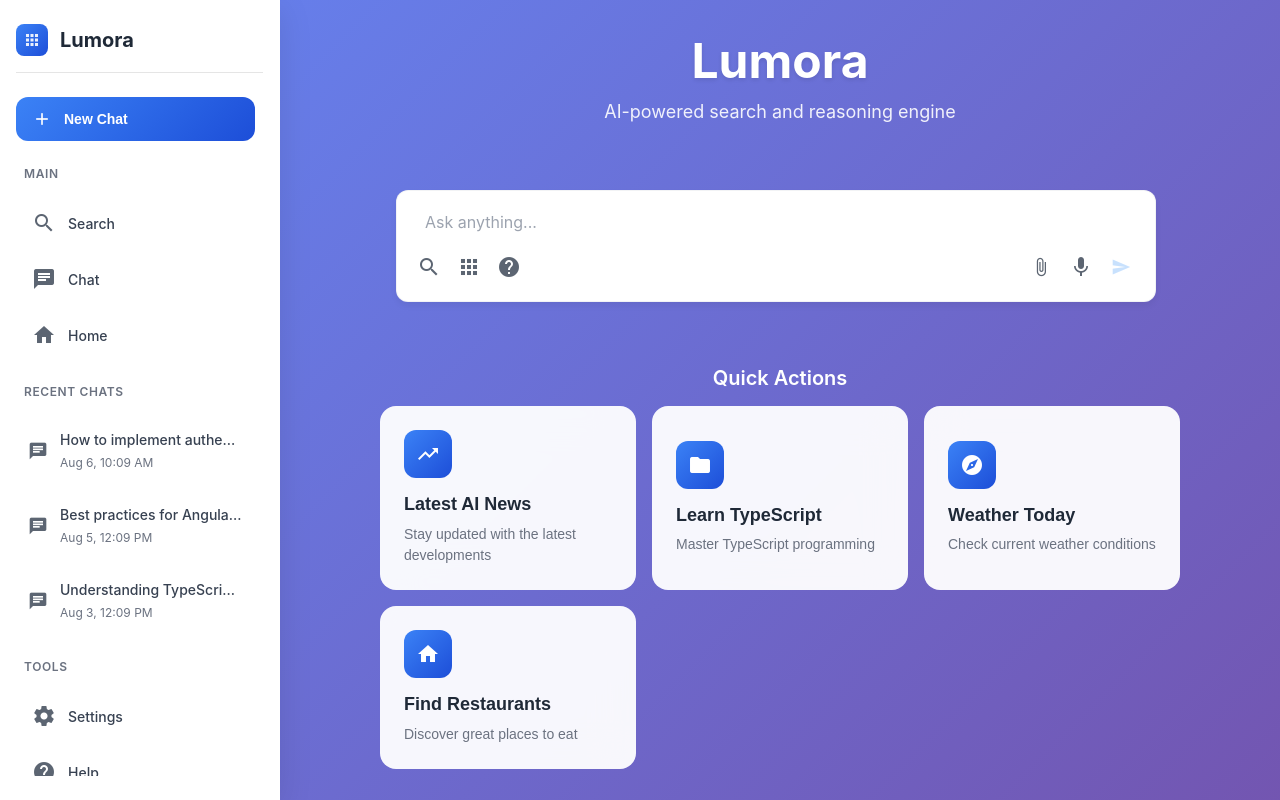
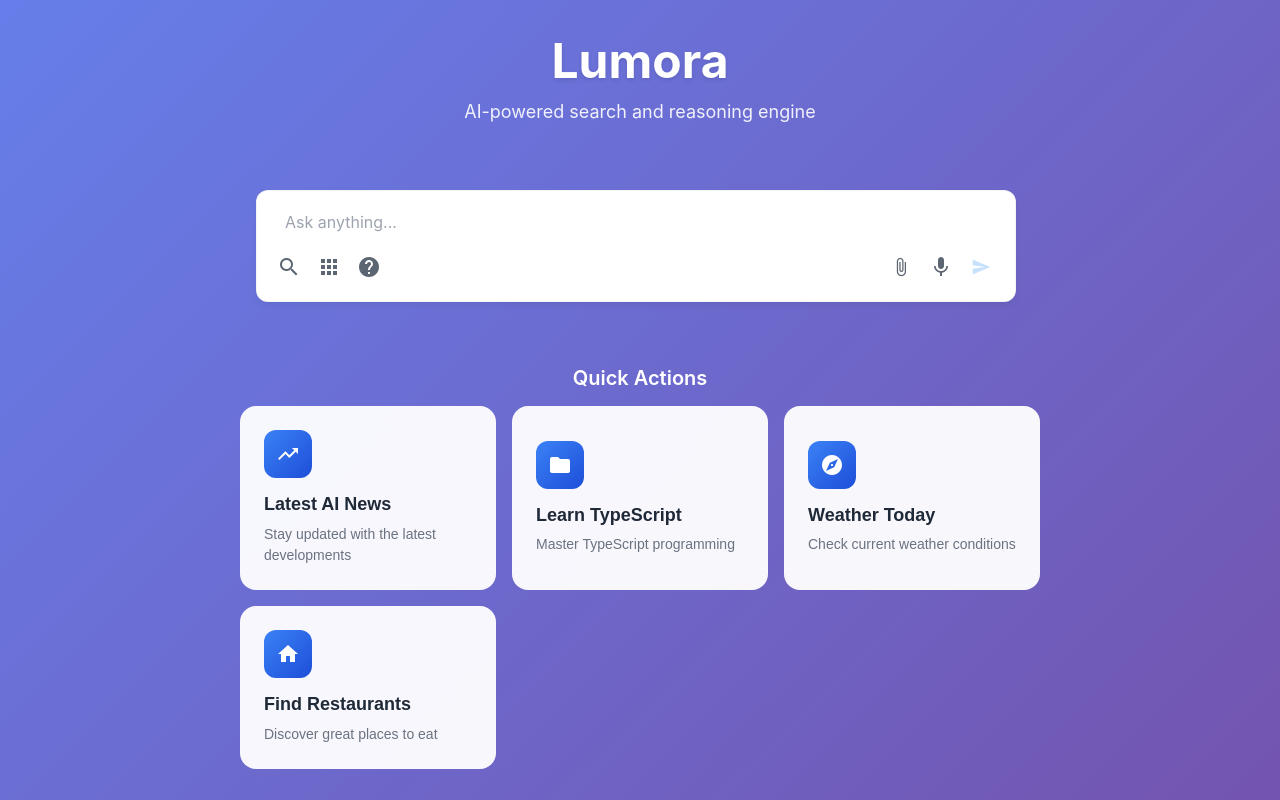
Before and after one commit to kgavhane702/lumora, an Angular app in the folder apps/web/: page / in a window 1280 px wide. Built offline with nearby package versions, Linux system fonts and the light colour scheme.

Commit message:
Fix hamburger menu state synchronization and sidebar improvements

```diff
--- a/apps/web/src/app/app.html
+++ b/apps/web/src/app/app.html
@@ -8,9 +8,10 @@
     fixedInViewport
     [attr.role]="'navigation'"
     [mode]="isMobile ? 'over' : 'side'"
-    [opened]="!isMobile"
+    [opened]="isMobileMenuOpen"
     [disableClose]="false"
-    [autoFocus]="false">
+    [autoFocus]="false"
+    (openedChange)="onSidenavOpenedChange($event)">
 
     <!-- Use existing sidebar component -->
     <app-sidebar
--- a/apps/web/src/app/app.scss
+++ b/apps/web/src/app/app.scss
@@ -63,17 +63,19 @@ body {
 /* Mobile Menu Toggle */
 .mobile-menu-btn {
   display: none; /* Hidden by default */
-  position: absolute;
-  top: 0.5rem;
+  position: fixed; /* Changed from absolute to fixed */
+  top: 1rem;
   left: 1rem;
-  z-index: 1001;
-  background: rgba(255, 255, 255, 0.9);
+  z-index: 1002; /* Increased z-index */
+  background: rgba(255, 255, 255, 0.95);
   backdrop-filter: blur(10px);
   border: 1px solid rgba(0, 0, 0, 0.1);
   border-radius: 0.5rem;
-  padding: 0.5rem;
+  padding: 0.75rem; /* Increased padding for better touch target */
   cursor: pointer;
   transition: all 0.2s ease;
+  min-width: 44px; /* Ensure minimum touch target */
+  min-height: 44px; /* Ensure minimum touch target */
 
   &:hover {
     background: rgba(255, 255, 255, 1);
@@ -81,8 +83,16 @@ body {
     box-shadow: 0 2px 8px rgba(0, 0, 0, 0.1);
   }
 
+  mat-icon {
+    width: 20px;
+    height: 20px;
+    font-size: 20px;
+  }
+
   @media (max-width: 1024px) {
     display: flex;
+    align-items: center;
+    justify-content: center;
   }
 }
 
@@ -120,12 +130,12 @@ body {
 /* Responsive Design */
 @media (max-width: 1024px) {
   .app-sidenav {
-    width: 280px;
-    max-width: 280px;
+    width: 80px; /* Match sidebar width */
+    max-width: 80px;
   }
 
   .main-content {
-    /* No padding */
+    margin-left: 80px; /* Add margin to account for sidebar */
   }
 
   /* Show mobile menu button on tablets and smaller screens */
@@ -136,17 +146,19 @@ body {
 
 @media (max-width: 768px) {
   .app-sidenav {
-    width: 280px;
-    max-width: 280px;
+    width: 80px; /* Match sidebar width */
+    max-width: 80px;
 
     /* Mobile mode - overlay */
     &[mode="over"] {
-      width: 280px;
-      max-width: 280px;
+      width: 80px;
+      max-width: 80px;
     }
   }
 
   .main-content {
+    margin-left: 0; /* Remove margin on mobile */
+
     /* Only add bottom padding when on search results page */
     .search-page .chat-layout & {
       padding-bottom: 100px;
@@ -156,11 +168,13 @@ body {
 
 @media (max-width: 480px) {
   .app-sidenav {
-    width: 280px;
-    max-width: 280px;
+    width: 72px; /* Match sidebar width for small screens */
+    max-width: 72px;
   }
 
   .main-content {
+    margin-left: 0; /* Remove margin on mobile */
+
     /* Only add bottom padding when on search results page */
     .search-page .chat-layout & {
       padding-bottom: 80px;
@@ -334,8 +348,9 @@ app-icon {
   }
 
   .mobile-menu-btn {
-    min-height: 44px;
-    min-width: 44px;
+    min-height: 48px;
+    min-width: 48px;
+    padding: 0.875rem;
   }
 }
 
--- a/apps/web/src/app/app.ts
+++ b/apps/web/src/app/app.ts
@@ -114,22 +114,46 @@ export class AppComponent implements OnInit, OnDestroy {
   }
 
   checkScreenSize() {
+    const wasMobile = this.isMobile;
     this.isMobile = window.innerWidth <= 1024;
+
     if (this.drawer) {
       this.drawer.mode = this.isMobile ? 'over' : 'side';
-      this.drawer.opened = !this.isMobile;
 
-      if (this.isMobile && this.drawer.opened) {
+      if (this.isMobile) {
+        // On mobile, ensure sidebar is closed initially
         this.drawer.close();
+        this.isMobileMenuOpen = false;
+      } else {
+        // On desktop, ensure sidebar is always open
+        this.drawer.open();
+        this.isMobileMenuOpen = true;
       }
     }
   }
 
+  onSidenavOpenedChange(opened: boolean) {
+    // Always sync the state when sidenav opens/closes
+    this.isMobileMenuOpen = opened;
+
+    // If it's mobile and the sidenav closed, ensure our state is updated
+    if (this.isMobile && !opened) {
+      this.isMobileMenuOpen = false;
+    }
+  }
+
   toggleMobileMenu() {
-    this.isMobileMenuOpen = !this.isMobileMenuOpen;
-    if (this.drawer) {
-      if (this.isMobile) {
-        this.drawer.toggle();
+    if (this.isMobile) {
+      // Toggle the state first
+      this.isMobileMenuOpen = !this.isMobileMenuOpen;
+
+      // Then tell the sidenav to open/close based on our state
+      if (this.drawer) {
+        if (this.isMobileMenuOpen) {
+          this.drawer.open();
+        } else {
+          this.drawer.close();
+        }
       }
     }
   }
--- a/apps/web/src/app/components/layout/sidebar/sidebar.html
+++ b/apps/web/src/app/components/layout/sidebar/sidebar.html
@@ -1,82 +1,68 @@
 <aside class="sidebar" [class.mobile-open]="isMobileOpen">
-  <!-- Mobile Close Button -->
+  <!-- Mobile Close Button - Outside Right Edge -->
   <button class="mobile-close-btn" (click)="onMobileClose()" *ngIf="isMobileOpen">
     <mat-icon>close</mat-icon>
   </button>
 
-  <!-- Sidebar Header -->
+  <!-- Sidebar Content -->
+  <div class="sidebar-content">
+    <!-- Header -->
     <div class="sidebar-header">
       <div class="logo">
         <div class="logo-icon">
           <mat-icon>apps</mat-icon>
         </div>
-      <span class="logo-text">Lumora</span>
       </div>
     </div>
 
-  <!-- New Chat Section -->
+    <!-- New Chat Button -->
     <div class="new-chat-section">
-    <button class="nav-button new-chat" (click)="onNewChat()">
+      <button
+        class="nav-button new-chat"
+        (click)="onNewChat()"
+        matTooltip="New Chat"
+        matTooltipPosition="right">
         <mat-icon>add</mat-icon>
-      <span>New Chat</span>
       </button>
     </div>
 
-  <!-- Sidebar Navigation -->
+    <!-- Main Navigation -->
     <nav class="sidebar-nav">
-    <!-- Main Navigation -->
+      <!-- Main Menu -->
       <div class="nav-section">
-      <div class="nav-section-title">Main</div>
         <a routerLink="/search" routerLinkActive="active" class="nav-item">
           <mat-icon>search</mat-icon>
-        <span>Search</span>
+          <span class="menu-label">Search</span>
         </a>
         <a routerLink="/chat" routerLinkActive="active" class="nav-item">
           <mat-icon>chat</mat-icon>
-        <span>Chat</span>
+          <span class="menu-label">Chat</span>
         </a>
         <a routerLink="/home" routerLinkActive="active" class="nav-item">
           <mat-icon>home</mat-icon>
-        <span>Home</span>
+          <span class="menu-label">Home</span>
         </a>
-    </div>
-
-    <!-- Chat Sessions -->
-    <div class="nav-section" *ngIf="chatSessions.length > 0">
-      <div class="nav-section-title">Recent Chats</div>
-      <div
-        class="chat-item"
-        *ngFor="let chat of chatSessions; trackBy: trackByChat"
-        [class.active]="chat.isActive"
-        (click)="onChatSelect(chat.id)">
-        <div class="chat-icon">
-          <mat-icon>chat</mat-icon>
-        </div>
-        <div class="chat-content">
-          <div class="chat-title">{{ chat.title }}</div>
-          <div class="chat-time">{{ formatTimestamp(chat.timestamp) }}</div>
-        </div>
-      </div>
       </div>
 
       <!-- Tools Section -->
       <div class="nav-section">
-      <div class="nav-section-title">Tools</div>
         <a routerLink="/settings" routerLinkActive="active" class="nav-item">
           <mat-icon>settings</mat-icon>
-        <span>Settings</span>
+          <span class="menu-label">Settings</span>
         </a>
         <a routerLink="/help" routerLinkActive="active" class="nav-item">
           <mat-icon>help</mat-icon>
-        <span>Help</span>
+          <span class="menu-label">Help</span>
         </a>
       </div>
 
       <!-- Upgrade Section -->
-    <div class="nav-section">
-      <button class="nav-button upgrade">
+      <div class="nav-section upgrade-section">
+        <button
+          class="nav-button upgrade"
+          matTooltip="Upgrade to Pro"
+          matTooltipPosition="right">
           <mat-icon>star</mat-icon>
-        <span>Upgrade to Pro</span>
         </button>
       </div>
     </nav>
@@ -87,9 +73,7 @@
         <div class="user-avatar">
           <mat-icon>person</mat-icon>
         </div>
-      <div class="user-details">
-        <div class="user-name">{{ user.name }}</div>
-        <div class="user-email">{{ user.email }}</div>
+        <span class="menu-label">{{ user.name }}</span>
       </div>
     </div>
   </div>
--- a/apps/web/src/app/components/layout/sidebar/sidebar.scss
+++ b/apps/web/src/app/components/layout/sidebar/sidebar.scss
@@ -1,329 +1,268 @@
 .sidebar {
-  width: 280px;
-  background: rgba(255, 255, 255, 0.95);
-  backdrop-filter: blur(20px);
-  border-right: 1px solid rgba(255, 255, 255, 0.3);
-  display: flex;
-  flex-direction: column;
-  padding: 1.5rem 1rem;
+  width: 80px;
+  background: #ffffff;
+  border-right: 1px solid #e5e7eb;
+  box-shadow: 0 1px 3px 0 rgba(0, 0, 0, 0.1);
   position: fixed;
   height: 100vh;
   left: 0;
   top: 0;
-  z-index: 100;
-  box-shadow: 0 8px 32px rgba(0, 0, 0, 0.1);
+  z-index: 1000;
+  overflow: hidden; // Changed from overflow-y: auto
   transition: all 0.3s ease;
-  overflow: hidden;
-  transform: translateX(0);
 
   &.mobile-open {
     transform: translateX(0);
   }
+
+  // Remove scrollbar since we don't want scrolling
+  &::-webkit-scrollbar {
+    display: none;
+  }
 }
 
 .mobile-close-btn {
-  display: none;
   position: absolute;
   top: 1rem;
-  right: 1rem;
-  background: rgba(255, 255, 255, 0.9);
-  border: 1px solid rgba(0, 0, 0, 0.1);
-  cursor: pointer;
-  padding: 0.5rem;
-  border-radius: 8px;
-  transition: all 0.2s ease;
-  width: 40px;
-  height: 40px;
+  right: -48px; // Position outside the sidebar on the right
+  z-index: 1001;
+  background: rgba(255, 255, 255, 0.95);
+  backdrop-filter: blur(10px);
+  border: 1px solid #e5e7eb;
+  border-left: none; // Remove left border to attach to sidebar
+  border-radius: 0 8px 8px 0; // Only round right corners
+  box-shadow: 2px 0 8px rgba(0, 0, 0, 0.1);
+  width: 48px;
+  height: 48px;
+  display: none; // Hidden by default
   align-items: center;
   justify-content: center;
-  z-index: 10;
-  backdrop-filter: blur(10px);
-  box-shadow: 0 2px 8px rgba(0, 0, 0, 0.1);
+  cursor: pointer;
+  transition: all 0.2s ease;
 
   &:hover {
     background: rgba(255, 255, 255, 1);
-    transform: scale(1.05);
-    box-shadow: 0 4px 12px rgba(0, 0, 0, 0.15);
+    transform: translateX(-2px);
+    box-shadow: 4px 0 12px rgba(0, 0, 0, 0.15);
+  }
+
+  &:active {
+    transform: translateX(-1px);
   }
 
   mat-icon {
+    color: #374151;
     width: 20px;
     height: 20px;
-    display: flex;
-    align-items: center;
-    justify-content: center;
+    font-size: 20px;
+    transition: color 0.2s ease;
+  }
+
+  &:hover mat-icon {
+    color: #ef4444; // Red color on hover
   }
 }
 
+.sidebar-content {
+  display: flex;
+  flex-direction: column;
+  height: 100%;
+  padding: 12px 8px; // Reduced padding
+  justify-content: space-between; // Distribute space evenly
+}
+
 .sidebar-header {
-  margin-bottom: 1.5rem;
-  padding-bottom: 1rem;
-  border-bottom: 1px solid rgba(0, 0, 0, 0.1);
-  position: relative;
+  margin-bottom: 16px; // Reduced
+  padding-bottom: 8px; // Reduced
+  border-bottom: 1px solid #f3f4f6;
   display: flex;
-  align-items: center;
-  justify-content: space-between;
+  justify-content: center;
   flex-shrink: 0;
 }
 
 .logo {
   display: flex;
   align-items: center;
-  gap: 0.75rem;
-  font-size: 1.25rem;
-  font-weight: 700;
-  color: #1f2937;
-  flex: 1;
+  justify-content: center;
 }
 
 .logo-icon {
   display: flex;
   align-items: center;
   justify-content: center;
-  width: 32px;
-  height: 32px;
+  width: 28px; // Reduced
+  height: 28px; // Reduced
   background: linear-gradient(135deg, #3b82f6, #1d4ed8);
-  border-radius: 8px;
-  flex-shrink: 0;
+  border-radius: 6px;
 
   mat-icon {
     color: white !important;
-    font-size: 18px;
-    width: 18px;
-    height: 18px;
-    min-width: 18px;
-    min-height: 18px;
+    font-size: 16px; // Reduced
+    width: 16px; // Reduced
+    height: 16px; // Reduced
   }
 }
 
-.logo-text {
-  color: #1f2937;
-  font-weight: 700;
-}
-
 .new-chat-section {
-  margin-bottom: 1.5rem;
+  margin-bottom: 16px; // Reduced
+  display: flex;
+  justify-content: center;
   flex-shrink: 0;
-  padding-right: 0.5rem; /* Match the sidebar-nav padding */
 }
 
 .sidebar-nav {
   flex: 1;
   display: flex;
   flex-direction: column;
-  gap: 1.5rem;
-  overflow-y: auto;
-  overflow-x: hidden;
-  padding-right: 0.5rem;
+  gap: 4px; // Reduced
+  justify-content: space-between; // Distribute evenly
+  min-height: 0; // Allow flex to shrink
+}
+
+.nav-section {
+  display: flex;
+  flex-direction: column;
+  gap: 2px; // Reduced
+  margin-bottom: 8px; // Reduced
+
+  &.upgrade-section {
+    margin-top: auto;
+    margin-bottom: 8px; // Reduced
+  }
 }
 
 .nav-button {
   display: flex;
   align-items: center;
-  gap: 0.75rem;
-  width: 100%;
-  padding: 0.75rem 1rem;
+  justify-content: center;
+  width: 48px;
+  height: 48px;
   border: none;
-  border-radius: 0.75rem;
+  border-radius: 8px;
   background: transparent;
   color: #374151;
-  font-size: 0.875rem;
-  font-weight: 500;
   cursor: pointer;
   transition: all 0.2s ease;
-  text-decoration: none;
+  margin: 0 auto;
 
   &:hover {
-    background: rgba(59, 130, 246, 0.1);
+    background: #f9fafb;
     color: #3b82f6;
+    transform: scale(1.05);
   }
 
   &.new-chat {
     background: linear-gradient(135deg, #3b82f6, #1d4ed8);
     color: white;
-    font-weight: 600;
 
     &:hover {
       background: linear-gradient(135deg, #2563eb, #1e40af);
-      transform: translateY(-1px);
+      transform: scale(1.05);
       box-shadow: 0 4px 12px rgba(59, 130, 246, 0.3);
     }
 
     mat-icon {
       color: white !important;
+      font-size: 20px;
       width: 20px;
       height: 20px;
-      min-width: 20px;
-      min-height: 20px;
-      font-size: 20px;
     }
   }
 
   &.upgrade {
     background: linear-gradient(135deg, #f59e0b, #d97706);
     color: white;
-    font-weight: 600;
 
     &:hover {
       background: linear-gradient(135deg, #d97706, #b45309);
-      transform: translateY(-1px);
+      transform: scale(1.05);
       box-shadow: 0 4px 12px rgba(245, 158, 11, 0.3);
     }
 
     mat-icon {
       color: white !important;
+      font-size: 20px;
       width: 20px;
       height: 20px;
-      min-width: 20px;
-      min-height: 20px;
-      font-size: 20px;
     }
   }
 
   mat-icon {
-    flex-shrink: 0;
-    display: flex;
-    align-items: center;
-    justify-content: center;
+    font-size: 20px;
     width: 20px;
     height: 20px;
-    min-width: 20px;
-    min-height: 20px;
-    overflow: visible;
   }
-
-  span {
-    flex: 1;
-    text-align: left;
-  }
-}
-
-.nav-section {
-  display: flex;
-  flex-direction: column;
-  gap: 0.5rem;
-}
-
-.nav-section-title {
-  font-size: 0.75rem;
-  font-weight: 600;
-  color: #6b7280;
-  text-transform: uppercase;
-  letter-spacing: 0.05em;
-  margin-bottom: 0.5rem;
-  padding-left: 0.5rem;
 }
 
 .nav-item {
   display: flex;
+  flex-direction: column;
   align-items: center;
-  gap: 0.75rem;
-  padding: 0.75rem 1rem;
-  border-radius: 0.75rem;
+  justify-content: center;
+  width: 64px;
+  height: 56px; // Reduced height
+  border-radius: 8px;
   color: #374151;
   text-decoration: none;
-  font-size: 0.875rem;
-  font-weight: 500;
   transition: all 0.2s ease;
+  margin: 0 auto;
+  padding: 6px 4px; // Reduced padding
 
   &:hover {
-    background: rgba(59, 130, 246, 0.1);
+    background: #f9fafb;
     color: #3b82f6;
+    transform: scale(1.05);
   }
 
   &.active {
-    background: rgba(59, 130, 246, 0.15);
+    background: #eff6ff;
     color: #3b82f6;
   }
 
   mat-icon {
-    flex-shrink: 0;
-    display: flex;
-    align-items: center;
-    justify-content: center;
-    width: 20px;
-    height: 20px;
-    min-width: 20px;
-    min-height: 20px;
-  }
-
-  span {
-    flex: 1;
+    font-size: 18px; // Reduced
+    width: 18px; // Reduced
+    height: 18px; // Reduced
+    margin-bottom: 3px; // Reduced
   }
 }
 
-.chat-item {
-  display: flex;
-  align-items: center;
-  gap: 0.75rem;
-  padding: 0.75rem;
-  border-radius: 0.75rem;
-  cursor: pointer;
-  transition: all 0.2s ease;
-
-  &:hover {
-    background: rgba(59, 130, 246, 0.1);
-  }
-
-  &.active {
-    background: rgba(59, 130, 246, 0.15);
-  }
-
-  .chat-icon {
-    flex-shrink: 0;
-    display: flex;
-    align-items: center;
-    justify-content: center;
-    width: 20px;
-    height: 20px;
-
-    mat-icon {
-      width: 20px;
-      height: 20px;
-      min-width: 20px;
-      min-height: 20px;
-      font-size: 20px;
-    }
-  }
-
-  .chat-content {
-    flex: 1;
-    min-width: 0;
-  }
-
-  .chat-title {
-    font-size: 0.875rem;
-    font-weight: 500;
-    color: #374151;
-    margin-bottom: 0.25rem;
-    white-space: nowrap;
-    overflow: hidden;
-    text-overflow: ellipsis;
-  }
-
-  .chat-time {
-    font-size: 0.75rem;
-    color: #6b7280;
-  }
+.menu-label {
+  font-size: 9px; // Reduced
+  font-weight: 500;
+  text-align: center;
+  line-height: 1.1; // Reduced
+  color: inherit;
+  white-space: nowrap;
+  overflow: hidden;
+  text-overflow: ellipsis;
+  max-width: 56px;
 }
 
 .user-section {
   margin-top: auto;
-  padding-top: 1rem;
-  border-top: 1px solid rgba(0, 0, 0, 0.1);
+  padding-top: 8px; // Reduced
+  border-top: 1px solid #f3f4f6;
+  display: flex;
+  justify-content: center;
   flex-shrink: 0;
 }
 
 .user-info {
   display: flex;
+  flex-direction: column;
   align-items: center;
-  gap: 0.75rem;
-  padding: 0.75rem;
-  border-radius: 0.75rem;
+  justify-content: center;
+  width: 64px;
+  height: 56px; // Reduced height
+  border-radius: 8px;
   transition: all 0.2s ease;
+  cursor: pointer;
+  padding: 6px 4px; // Reduced padding
 
   &:hover {
-    background: rgba(0, 0, 0, 0.05);
+    background: #f9fafb;
+    transform: scale(1.05);
   }
 }
 
@@ -331,49 +270,25 @@
   display: flex;
   align-items: center;
   justify-content: center;
-  width: 32px;
-  height: 32px;
-  background: rgba(59, 130, 246, 0.1);
+  width: 28px; // Reduced
+  height: 28px; // Reduced
+  background: #3b82f6;
   border-radius: 50%;
-  flex-shrink: 0;
+  margin-bottom: 3px; // Reduced
 
   mat-icon {
-    color: #3b82f6 !important;
-    font-size: 18px;
-    width: 18px;
-    height: 18px;
-    min-width: 18px;
-    min-height: 18px;
+    color: white !important;
+    font-size: 14px; // Reduced
+    width: 14px; // Reduced
+    height: 14px; // Reduced
   }
-}
-
-.user-details {
-  flex: 1;
-  min-width: 0;
-}
-
-.user-name {
-  font-size: 0.875rem;
-  font-weight: 600;
-  color: #374151;
-  margin-bottom: 0.25rem;
-}
-
-.user-email {
-  font-size: 0.75rem;
-  color: #6b7280;
-  white-space: nowrap;
-  overflow: hidden;
-  text-overflow: ellipsis;
 }
 
 /* Responsive Design */
 @media (max-width: 1024px) {
   .sidebar {
-    width: 280px;
-    max-width: 280px;
+    width: 80px;
     transform: translateX(-100%);
-    z-index: 200;
 
     &.mobile-open {
       transform: translateX(0);
@@ -381,126 +296,71 @@
   }
 
   .mobile-close-btn {
-    display: flex;
-  }
-
-  .sidebar-header {
-    margin-bottom: 1.5rem;
-  }
-
-  .logo-text {
-    font-size: 1.125rem;
-  }
-
-  .nav-button, .nav-item {
-    padding: 0.875rem 1rem;
-    font-size: 0.875rem;
-  }
-
-  .chat-item {
-    padding: 0.75rem;
-  }
-
-  .chat-title {
-    font-size: 0.875rem;
-  }
-
-  .chat-time {
-    font-size: 0.75rem;
-  }
-
-  .user-name {
-    font-size: 0.875rem;
-  }
-
-  .user-email {
-    font-size: 0.75rem;
+    display: flex; // Show on mobile
+    right: -48px; // Keep consistent positioning
   }
 }
 
 @media (max-width: 767px) {
-  .mobile-close-btn {
-    display: flex;
-    position: fixed;
-    top: 1rem;
-    right: 1rem;
-    z-index: 250;
-  }
-
   .sidebar {
-    width: 280px;
-    max-width: 280px;
+    width: 80px;
     transform: translateX(-100%);
-    z-index: 200;
 
     &.mobile-open {
       transform: translateX(0);
     }
   }
 
-  .sidebar-header {
-    margin-bottom: 1.5rem;
-  }
-
-  .logo-text {
-    font-size: 1.125rem;
-  }
-
-  .nav-button, .nav-item {
-    padding: 0.875rem 1rem;
-    font-size: 0.875rem;
-  }
-
-  .chat-item {
-    padding: 0.75rem;
-  }
-
-  .chat-title {
-    font-size: 0.875rem;
-  }
-
-  .chat-time {
-    font-size: 0.75rem;
-  }
-
-  .user-name {
-    font-size: 0.875rem;
-  }
-
-  .user-email {
-    font-size: 0.75rem;
+  .mobile-close-btn {
+    display: flex; // Show on mobile
+    right: -48px;
   }
 }
 
 @media (max-width: 480px) {
   .sidebar {
-    width: 280px;
-    max-width: 280px;
-    padding: 1rem 0.75rem;
+    width: 72px;
   }
 
-  .nav-button, .nav-item {
-    padding: 0.75rem 0.875rem;
-    font-size: 0.8125rem;
+  .sidebar-content {
+    padding: 8px 4px; // Reduced
   }
 
-  .chat-item {
-    padding: 0.625rem;
+  .mobile-close-btn {
+    right: -44px; // Slightly smaller for small screens
+    width: 44px;
+    height: 44px;
+
+    mat-icon {
+      width: 18px;
+      height: 18px;
+      font-size: 18px;
+    }
   }
 
-  .chat-title {
-    font-size: 0.8125rem;
+  .nav-button {
+    width: 40px;
+    height: 40px;
   }
 
-  .chat-time {
-    font-size: 0.6875rem;
+  .nav-item, .user-info {
+    width: 56px;
+    height: 48px; // Reduced
   }
 
-  .user-name {
-    font-size: 0.8125rem;
+  .menu-label {
+    font-size: 8px; // Reduced
+    max-width: 48px;
   }
 
-  .user-email {
-    font-size: 0.6875rem;
+  .user-avatar {
+    width: 24px; // Reduced
+    height: 24px; // Reduced
+
+    mat-icon {
+      font-size: 12px; // Reduced
+      width: 12px; // Reduced
+      height: 12px; // Reduced
+    }
   }
 }
--- a/apps/web/src/app/components/layout/sidebar/sidebar.ts
+++ b/apps/web/src/app/components/layout/sidebar/sidebar.ts
@@ -3,6 +3,7 @@ import { CommonModule } from '@angular/common';
 import { RouterModule } from '@angular/router';
 import { MatIconModule } from '@angular/material/icon';
 import { MatButtonModule } from '@angular/material/button';
+import { MatTooltipModule } from '@angular/material/tooltip';
 
 interface ChatSession {
   id: string;
@@ -20,7 +21,7 @@ interface User {
 @Component({
   selector: 'app-sidebar',
   standalone: true,
-  imports: [CommonModule, RouterModule, MatIconModule, MatButtonModule],
+  imports: [CommonModule, RouterModule, MatIconModule, MatButtonModule, MatTooltipModule],
   templateUrl: './sidebar.html',
   styleUrls: ['./sidebar.scss']
 })
```
Lines whose indentation alone changed are shown as unchanged.
